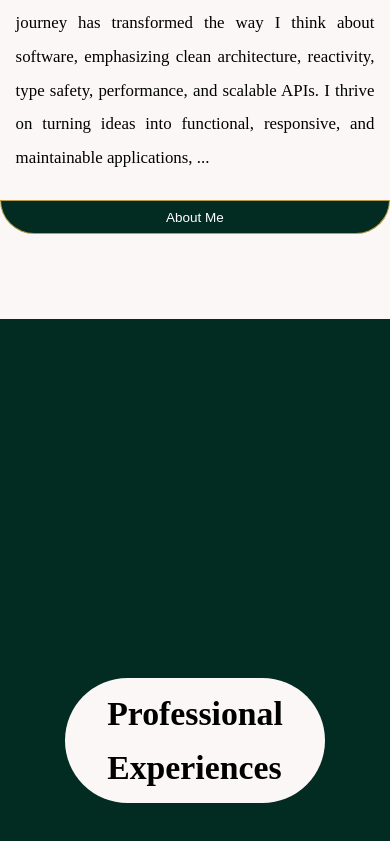
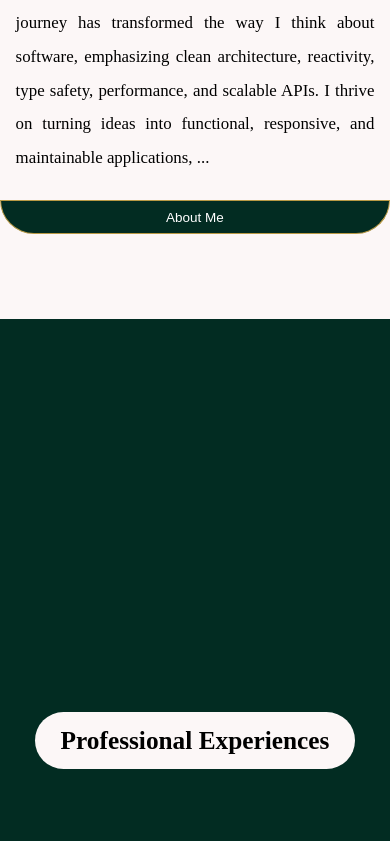
Before and after one commit to Lovethrech/my-main-portfolio, a Vue app: page / in a window 390 px wide. Shown: the part 1845-2686 px from the top of the page. Built offline with nearby package versions, Linux system fonts and the light colour scheme.

Commit message:
working on the home-about components.

```diff
--- a/src/components/home/project/HomeProjectCtn.vue
+++ b/src/components/home/project/HomeProjectCtn.vue
@@ -14,4 +14,11 @@ import HomeProjectTitle from './HomeProjectTitle.vue';
     min-height: 100vh;
     padding: 4vh var(--desktop-left-right-space);
 }
+
+@media screen and (max-width:1024px) {
+    .home-project-ctn{
+    padding: 4vh var(--mobile-left-right-space);
+
+    }
+}
 </style>
--- a/src/components/home/project/HomeProjectTitle.vue
+++ b/src/components/home/project/HomeProjectTitle.vue
@@ -15,4 +15,11 @@
     padding: 1vh 5vh;
     border-radius: var(--border-radius);
 }
+
+@media screen and (max-width:1024px) {
+    .home-project-title{
+        font-size: 3vh;
+        padding: 1vh 3vh;
+    }
+}
 </style>
```
